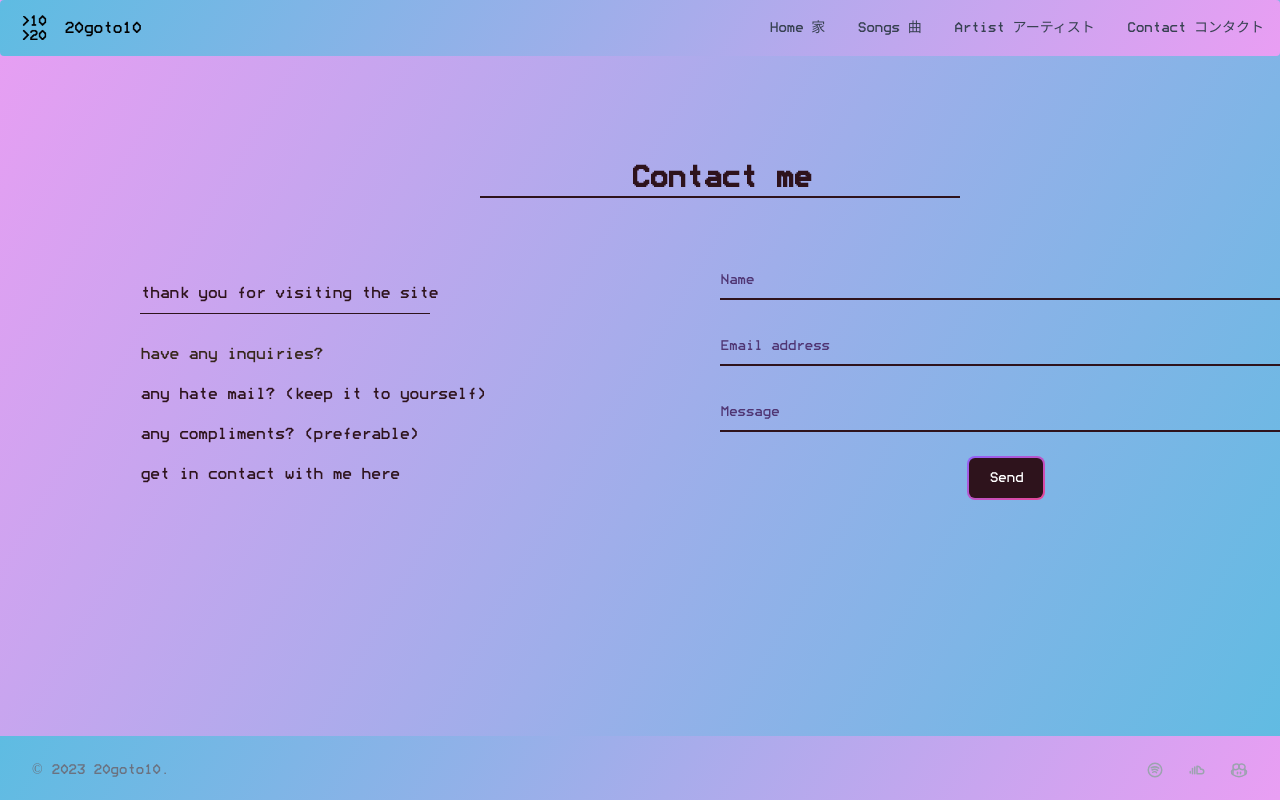
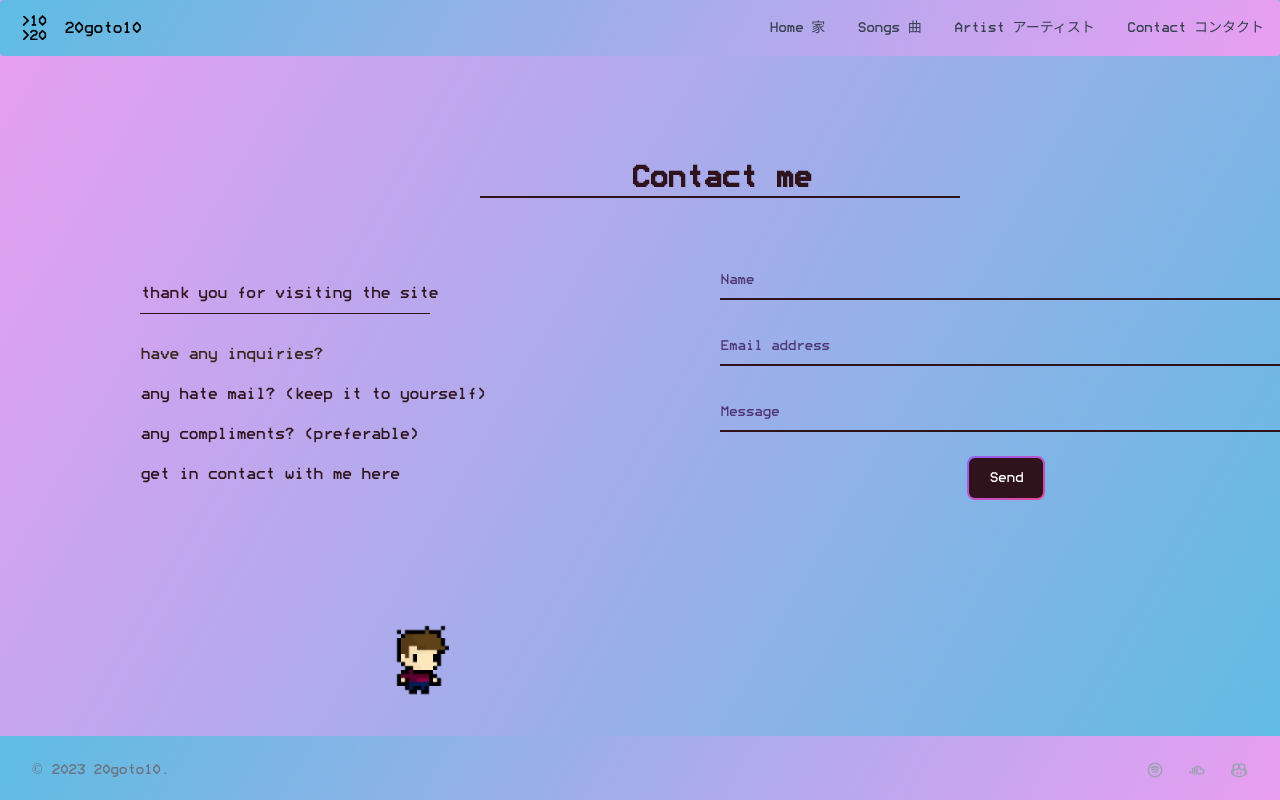
Before and after one commit to abbeydoyle/20goto10, a React (Create React App) app: page /contact in a window 1280 px wide. Shown: the top 800 px of the page. Built offline with nearby package versions, Linux system fonts and the light colour scheme.

Commit message:
incorrectly functioning animation

```diff
--- a/package.json
+++ b/package.json
@@ -5,9 +5,6 @@
   "dependencies": {
     "@emotion/react": "^11.10.6",
     "@emotion/styled": "^11.10.6",
-    "@fortawesome/fontawesome-svg-core": "^6.3.0",
-    "@fortawesome/free-regular-svg-icons": "^6.3.0",
-    "@fortawesome/react-fontawesome": "^0.2.0",
     "@mui/material": "^5.12.1",
     "@testing-library/jest-dom": "^5.16.5",
     "@testing-library/react": "^13.4.0",
@@ -16,11 +13,8 @@
     "emailjs-com": "^3.2.0",
     "flowbite": "^1.6.4",
     "flowbite-react": "^0.4.3",
-    "font-awesome": "^4.7.0",
-    "gh-pages": "^5.0.0",
     "howler": "^2.2.3",
     "react": "^18.2.0",
-    "react-bootstrap": "^2.7.2",
     "react-dom": "^18.2.0",
     "react-icons": "^4.8.0",
     "react-router-dom": "^6.2.1",
--- a/src/index.css
+++ b/src/index.css
@@ -304,3 +304,48 @@ body {
   );
   border-color: #382e59 #2e2640;
 }
+
+@keyframes slide-from-right {
+  from {
+    right: 100%;
+  }
+  to {
+    right: -20%;
+  }
+}
+
+/* Element to be moved. Must have position: absolute */
+.slide-right {
+  position: absolute;
+  animation-timing-function: linear;
+  right: 100%;
+  bottom: 5%;
+  transform: translateX(-50%);
+  animation-name: slide-from-right, roll-back-left;
+  animation-duration: 15s, 15s;
+  animation-delay: 0s, 15s;
+  animation-iteration-count: infinite;
+  animation-direction: alternate;
+}
+
+@keyframes roll-back-left {
+  from {
+    transform: rotate(360deg);
+  }
+  to {
+    transform: rotate(0deg);
+  }
+}
+
+/* .roll-back {
+  position: absolute;
+  animation-timing-function: linear;
+  right: 100%;
+  bottom: 5%;
+  transform: translateX(-50%);
+  animation-name: roll-back-left;
+  animation-delay: 15s;
+  animation-duration: 5s;
+  animation-iteration-count: infinite;
+  animation-direction: alternate;
+} */
--- a/src/pages/Contact.js
+++ b/src/pages/Contact.js
@@ -1,6 +1,7 @@
 import React, { useState } from "react";
 import emailjs from "emailjs-com";
 import MessageAlert from "../components/MessageAlert";
+import animation from "../assets/animation.gif"
 
 // TODO: change email service - connect to client account
 
@@ -130,7 +131,11 @@ const Contact = () => {
           </button>
         </form>
       </div>
-
+      {/* <div className="pixelart float-right bounce-5">
+      </div>
+      <div className="pixelart2 float-right ml-[20%]">
+      </div> */}
+      <img src={animation} alt="pixel character walking" className="h-[8rem] w-[8rem] slide-right mb-[2%]"></img>
       {showMessageModal && <MessageAlert setOpenMessageModal={setshowMessageModal} />}
     </>
   );
```
Also changed, not shown: src/assets/animation.gif (added), 1 other file (tests, documents, lock files or other folders).
